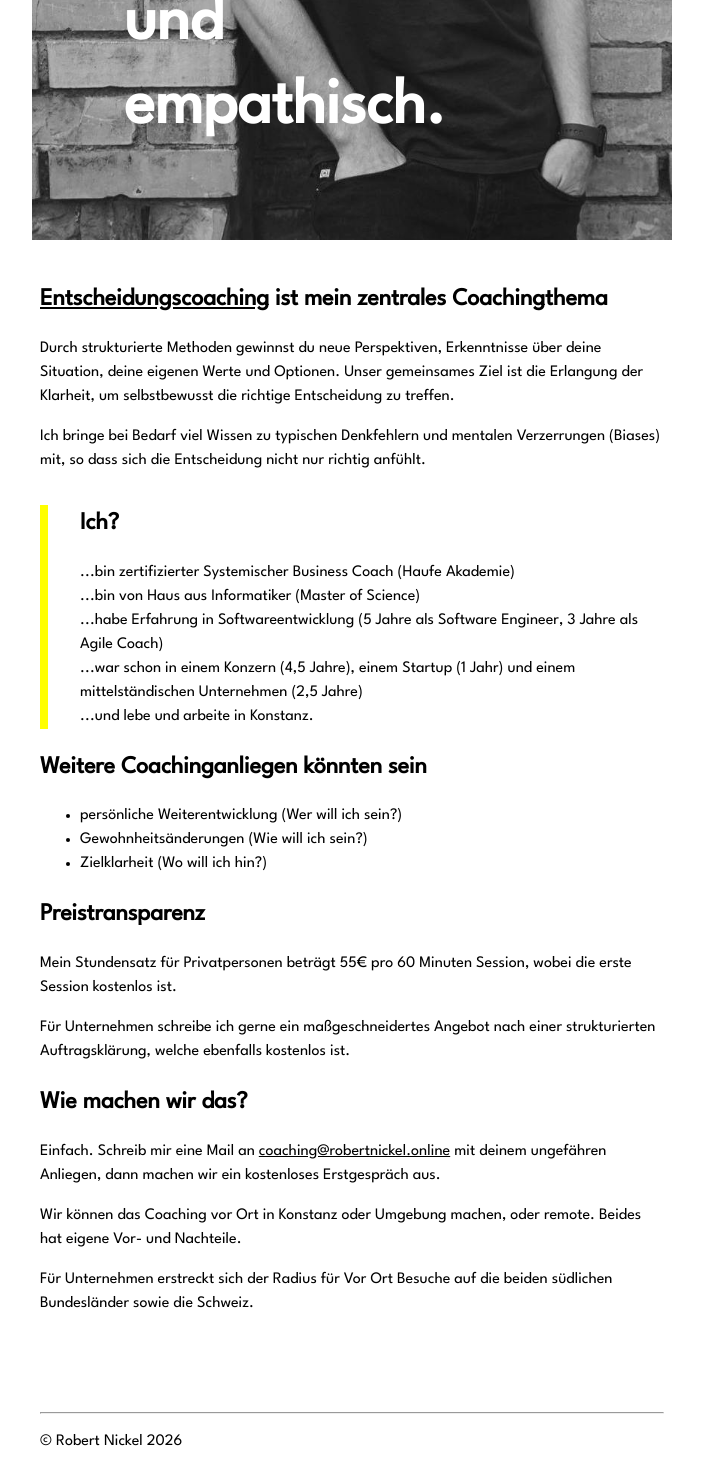
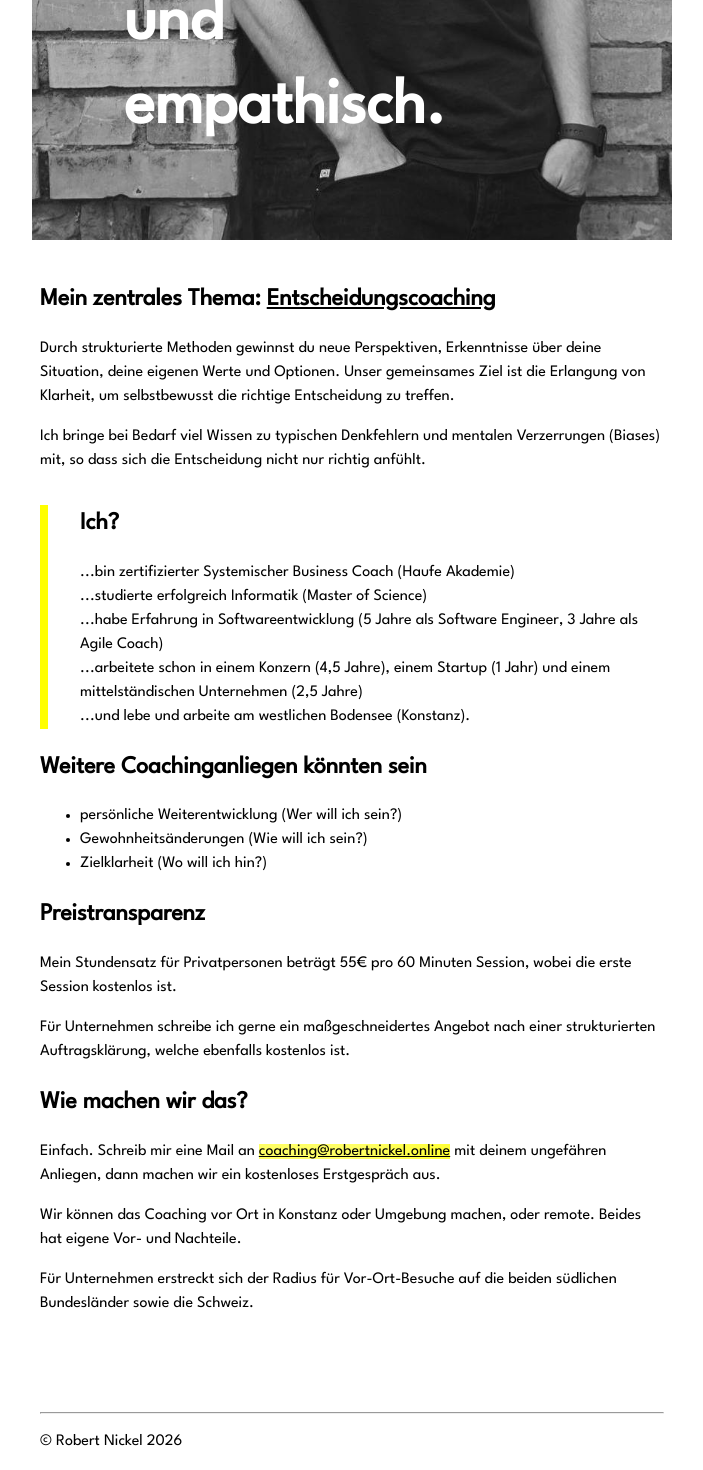
Before and after one commit to Robert-Nickel/robertnickel.online_3.0, a SvelteKit app: page / in a window 1280 px wide. Shown: the part 598-2068 px from the top of the page, without its empty margins (288-991 px from the left). Built offline with nearby package versions, Linux system fonts and the light colour scheme.

Commit message:
text polishes

```diff
--- a/src/routes/+page.svelte
+++ b/src/routes/+page.svelte
@@ -20,11 +20,11 @@
 		</div>
 	</div>
 	<div class="text-container">
-		<h2><u>Entscheidungscoaching</u> ist mein zentrales Coachingthema</h2>
+		<h2>Mein zentrales Thema: <u>Entscheidungscoaching</u></h2>
 		<p>
 			Durch strukturierte Methoden gewinnst du neue Perspektiven,
 			Erkenntnisse über deine Situation, deine eigenen Werte und Optionen.
-			Unser gemeinsames Ziel ist die Erlangung der Klarheit, um
+			Unser gemeinsames Ziel ist die Erlangung von Klarheit, um
 			selbstbewusst die richtige Entscheidung zu treffen.
 		</p>
 		<p>
@@ -39,14 +39,14 @@
 			<h2>Ich?</h2>
 			...bin zertifizierter Systemischer Business Coach (Haufe Akademie)<br
 			/>
-			...bin von Haus aus Informatiker (Master of Science)<br />
+			...studierte erfolgreich Informatik (Master of Science)<br />
 
 			...habe Erfahrung in Softwareentwicklung (5 Jahre als Software
 			Engineer, 3 Jahre als Agile Coach)
 			<br />
-			...war schon in einem Konzern (4,5 Jahre), einem Startup (1 Jahr) und
-			einem mittelständischen Unternehmen (2,5 Jahre)<br />
-			...und lebe und arbeite in Konstanz.
+			...arbeitete schon in einem Konzern (4,5 Jahre), einem Startup (1 Jahr)
+			und einem mittelständischen Unternehmen (2,5 Jahre)<br />
+			...und lebe und arbeite am westlichen Bodensee (Konstanz).
 		</div>
 
 		<h2>Weitere Coachinganliegen könnten sein</h2>
@@ -71,6 +71,7 @@
 
 		<p>
 			Einfach. Schreib mir eine Mail an <a
+				class="highlight"
 				href="mailto:coaching@robertnickel.online"
 				>coaching@robertnickel.online</a
 			> mit deinem ungefähren Anliegen, dann machen wir ein kostenloses Erstgespräch
@@ -81,7 +82,7 @@
 			oder remote. Beides hat eigene Vor- und Nachteile.
 		</p>
 		<p>
-			Für Unternehmen erstreckt sich der Radius für Vor Ort Besuche auf
+			Für Unternehmen erstreckt sich der Radius für Vor-Ort-Besuche auf
 			die beiden südlichen Bundesländer sowie die Schweiz.
 		</p>
 
@@ -169,12 +170,11 @@
 		color: black;
 	}
 
-	.why-agile {
-		font-size: x-large;
-	}
-
-	.smaller {
-		margin-top: 2em;
-		font-size: large;
+	.highlight {
+		background: linear-gradient(
+			120deg,
+			rgba(255, 255, 0, 0.6) 50%,
+			rgba(255, 255, 0, 0.8) 100%
+		);
 	}
 </style>
```
